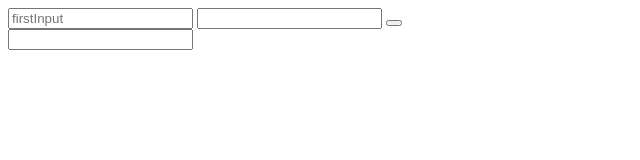
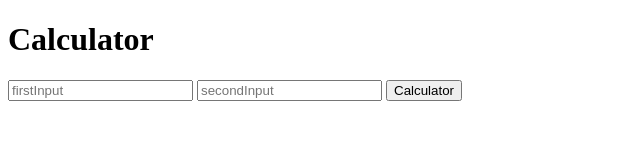
Before and after one commit to jayantb20/Calculator, a plain HTML site: page index.html in a window 1280 px wide. Shown: the whole page, without its empty margins (0-640 px from the left). Drawn offline with Linux system fonts and the light colour scheme.

Commit message:
did all the final changes

```diff
--- a/index.html
+++ b/index.html
@@ -6,12 +6,13 @@
 
   </head>
   <body>
+    <h1>Calculator</h1>
     <form action="/" method="post">
       <input type="number" name="n1" placeholder="firstInput">
-      <input type="number" name="n2" value="secondInput">
-      <button type="submit" name="Calculate"></button>
+      <input type="number" name="n2" placeholder="secondInput">
+      <button type="submit" name="submit">Calculator</button>
 
     </form>
-    <input type="text" name="" value="">
+
   </body>
 </html>
```
Also changed, not shown: calculator.js (+14 -1 lines).
